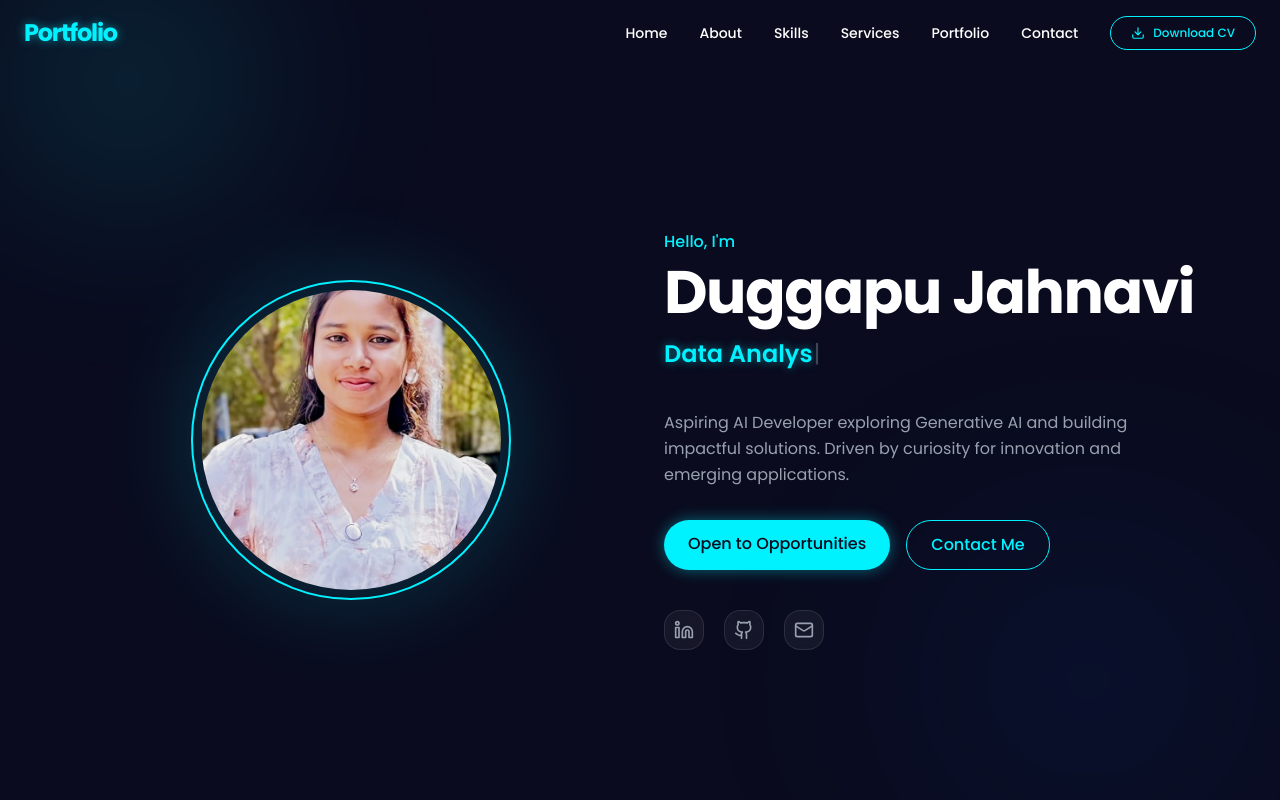
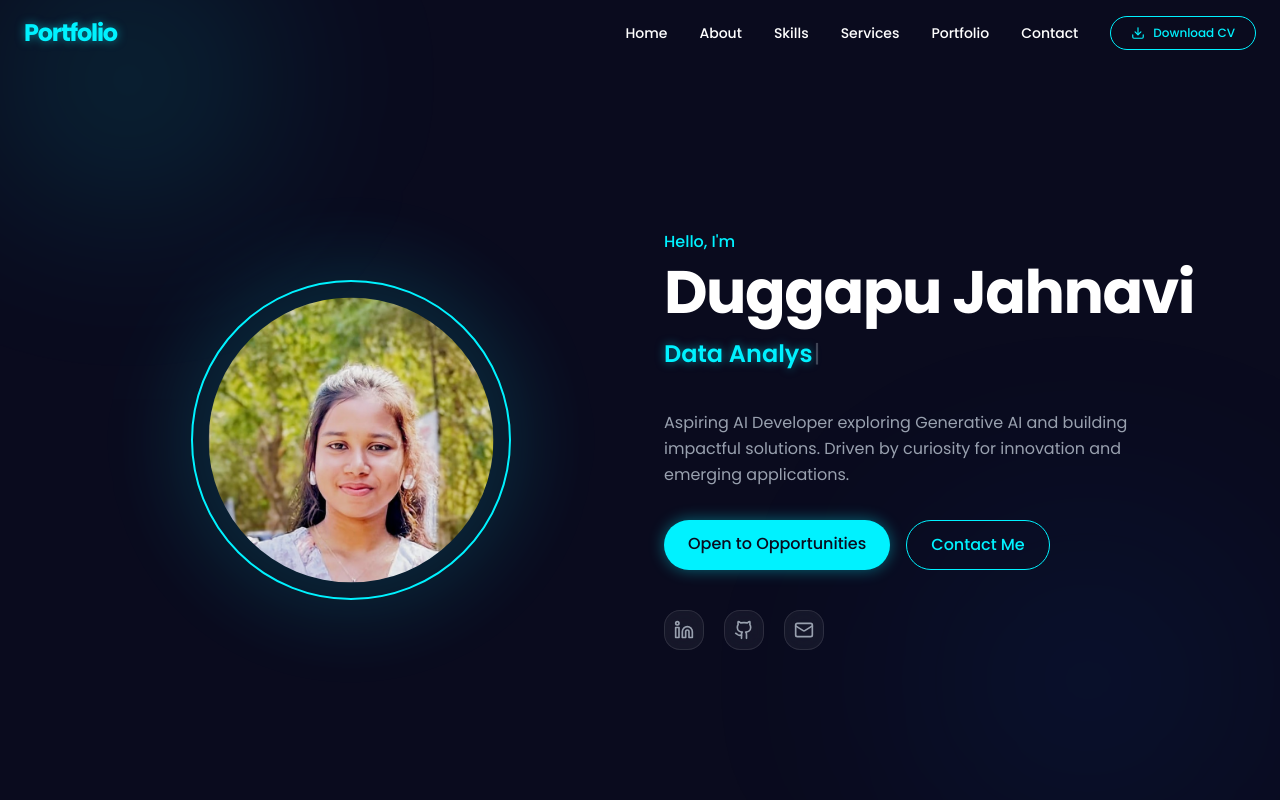
Before and after one commit to jahnaviio/my-portfolio, a React (Vite) app: page / in a window 1280 px wide. Shown: the top 800 px of the page. Built offline with nearby package versions, Linux system fonts and the light colour scheme.

Commit message:
Adjust image class for profile picture styling
update profile

```diff
--- a/src/App.tsx
+++ b/src/App.tsx
@@ -143,7 +143,7 @@
            <img
              src={myphoto}
                alt="profile"
-                className="w-full h-full rounded-full object-cover"
+                className="w-full h-full rounded-full object-cover object-top scale-95"
                   />
             </div>
           </div>
```
